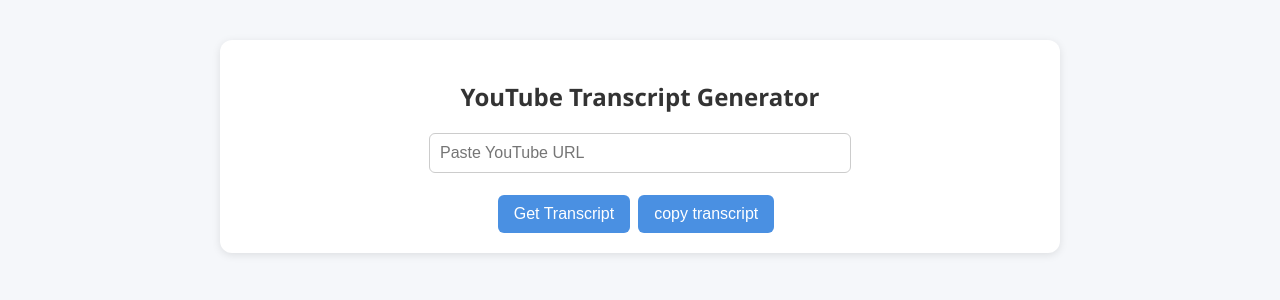
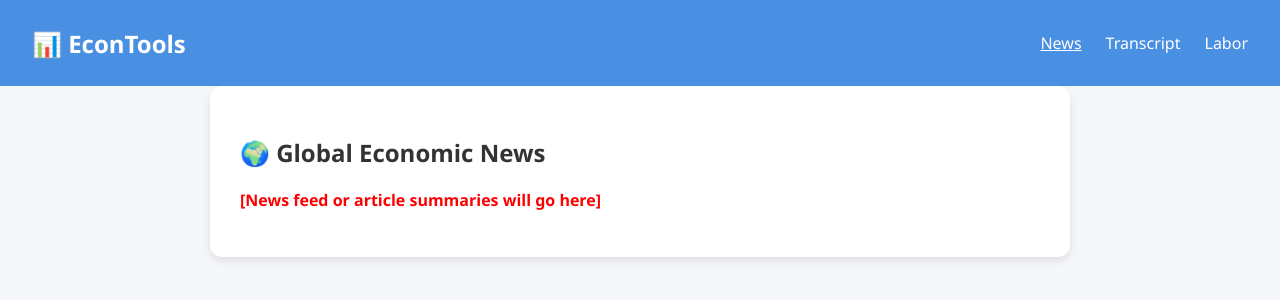
Before and after one commit to mihaimaxim/eco-app, a React (Create React App) app in the folder frontend/: page /news in a window 1280 px wide. Shown: the top 300 px of the page. Built offline with nearby package versions, Linux system fonts and the light colour scheme.

Commit message:
single page layout

```diff
--- a/frontend/package.json
+++ b/frontend/package.json
@@ -9,7 +9,8 @@
     "@testing-library/user-event": "^13.5.0",
     "react": "^19.1.1",
     "react-dom": "^19.1.1",
-    "react-scripts": "5.0.1",
+    "react-router-dom": "^7.7.1",
+    "react-scripts": "^5.0.1",
     "web-vitals": "^2.1.4"
   },
   "scripts": {
--- a/frontend/src/App.css
+++ b/frontend/src/App.css
@@ -1,38 +1,14 @@
 .App {
-  text-align: center;
+  background-color: #f5f7fa;
+  min-height: 100vh;
+  font-family: 'Segoe UI', sans-serif;
 }
 
-.App-logo {
-  height: 40vmin;
-  pointer-events: none;
+main {
+  max-width: 800px;
+  margin: 0 auto;
+  padding: 30px;
+  background: white;
+  border-radius: 12px;
+  box-shadow: 0 4px 10px rgba(0,0,0,0.1);
 }
-
-@media (prefers-reduced-motion: no-preference) {
-  .App-logo {
-    animation: App-logo-spin infinite 20s linear;
-  }
-}
-
-.App-header {
-  background-color: #282c34;
-  min-height: 100vh;
-  display: flex;
-  flex-direction: column;
-  align-items: center;
-  justify-content: center;
-  font-size: calc(10px + 2vmin);
-  color: white;
-}
-
-.App-link {
-  color: #61dafb;
-}
-
-@keyframes App-logo-spin {
-  from {
-    transform: rotate(0deg);
-  }
-  to {
-    transform: rotate(360deg);
-  }
-}
--- a/frontend/src/App.js
+++ b/frontend/src/App.js
@@ -1,49 +1,25 @@
-import { useState } from "react";
+import { BrowserRouter as Router, Routes, Route } from "react-router-dom";
+
+import Navbar from "./components/navbar/Navbar";
+import GlobalNews from "./components/news/News";
+import TranscriptTool from "./components/transcript/Transcript";
+import LaborSection from "./components/labor/Labor";
+
 import "./App.css";
 
 function App() {
-  const [url, setUrl] = useState("");
-  const [transcript, setTranscript] = useState("");
-  const [error, setError] = useState("");
-
-  const fetchTranscript = async () => {
-    setTranscript("");
-    setError("");
-    try {
-      const res = await fetch("http://localhost:5000/transcript", {
-        method: "POST",
-        headers: { "Content-Type": "application/json" },
-        body: JSON.stringify({ url }),
-      });
-      const data = await res.json();
-      if (res.ok) {
-        setTranscript(data.transcript);
-      } else {
-        setError(data.error || "Unknown error");
-      }
-    } catch (err) {
-      setError("Server not responding");
-    }
-  };
-
   return (
-    <div className="App">
-      <h2>YouTube Transcript Generator</h2>
-      <input
-        type="text"
-        placeholder="Paste YouTube URL"
-        value={url}
-        onChange={(e) => setUrl(e.target.value)}
-        style={{ width: "400px", marginBottom: "10px" }}
-      />
-      <br />
-      <button onClick={fetchTranscript}>Get Transcript</button>
-      {error && <p style={{ color: "red" }}>{error}</p>}
-      {transcript && <textarea rows={30} value={transcript} readOnly />}
-      <button onClick={() => navigator.clipboard.writeText(transcript)}>
-        copy transcript
-      </button>
-    </div>
+    <Router>
+      <Navbar />
+      <main className="main-content">
+        <Routes>
+          <Route path="/" element={<GlobalNews />} />
+          <Route path="/news" element={<GlobalNews />} />
+          <Route path="/transcript" element={<TranscriptTool />} />
+          <Route path="/labor" element={<LaborSection />} />
+        </Routes>
+      </main>
+    </Router>
   );
 }
 
--- /dev/null
+++ b/frontend/src/components/labor/Labor.css
@@ -0,0 +1,3 @@
+section {
+  margin-bottom: 40px;
+}
--- /dev/null
+++ b/frontend/src/components/labor/Labor.js
@@ -0,0 +1,10 @@
+function LaborSection() {
+  return (
+    <section>
+      <h2>🇺🇸 U.S. Labor Market Updates</h2>
+      <p>[Jobs data, wages, productivity info, etc.]</p>
+    </section>
+  );
+}
+
+export default LaborSection;
--- /dev/null
+++ b/frontend/src/components/navbar/Navbar.css
@@ -0,0 +1,33 @@
+.navbar {
+  background-color: #4a90e2;
+  color: white;
+  display: flex;
+  justify-content: space-between;
+  align-items: center;
+  padding: 16px 32px;
+  position: sticky;
+  top: 0;
+  z-index: 1000;
+}
+
+.nav-title {
+  font-size: 1.5rem;
+  font-weight: bold;
+}
+
+.nav-links {
+  list-style: none;
+  display: flex;
+  gap: 24px;
+}
+
+.nav-links a {
+  color: white;
+  text-decoration: none;
+  font-weight: 500;
+  font-size: 1rem;
+}
+
+.nav-links a.active {
+  text-decoration: underline;
+}
--- /dev/null
+++ b/frontend/src/components/navbar/Navbar.js
@@ -0,0 +1,29 @@
+import { NavLink } from "react-router-dom";
+import "./Navbar.css";
+
+function Navbar() {
+  return (
+    <nav className="navbar">
+      <div className="nav-title">📊 EconTools</div>
+      <ul className="nav-links">
+        <li>
+          <NavLink to="/news" activeclassname="active">
+            News
+          </NavLink>
+        </li>
+        <li>
+          <NavLink to="/transcript" activeclassname="active">
+            Transcript
+          </NavLink>
+        </li>
+        <li>
+          <NavLink to="/labor" activeclassname="active">
+            Labor
+          </NavLink>
+        </li>
+      </ul>
+    </nav>
+  );
+}
+
+export default Navbar;
--- /dev/null
+++ b/frontend/src/components/news/News.css
@@ -0,0 +1,3 @@
+section {
+  margin-bottom: 40px;
+}
--- /dev/null
+++ b/frontend/src/components/news/News.js
@@ -0,0 +1,10 @@
+function GlobalNews() {
+  return (
+    <section>
+      <h2>🌍 Global Economic News</h2>
+      <p>[News feed or article summaries will go here]</p>
+    </section>
+  );
+}
+
+export default GlobalNews;
--- /dev/null
+++ b/frontend/src/components/transcript/Transcript.css
@@ -0,0 +1,3 @@
+section {
+  margin-bottom: 40px;
+}
--- /dev/null
+++ b/frontend/src/components/transcript/Transcript.js
@@ -0,0 +1,51 @@
+import { useState } from "react";
+
+function GlobalNews() {
+  const [url, setUrl] = useState("");
+  const [transcript, setTranscript] = useState("");
+  const [error, setError] = useState("");
+
+  const fetchTranscript = async () => {
+    setTranscript("");
+    setError("");
+    try {
+      const res = await fetch("http://localhost:5000/transcript", {
+        method: "POST",
+        headers: { "Content-Type": "application/json" },
+        body: JSON.stringify({ url }),
+      });
+      const data = await res.json();
+      if (res.ok) {
+        setTranscript(data.transcript);
+      } else {
+        setError(data.error || "Unknown error");
+      }
+    } catch (err) {
+      setError("Server not responding");
+    }
+  };
+
+  return (
+    <section>
+      <h2>YouTube Transcript Generator</h2>
+      <input
+        type="text"
+        placeholder="Paste YouTube URL"
+        value={url}
+        onChange={(e) => setUrl(e.target.value)}
+        style={{ width: "400px", marginBottom: "10px" }}
+      />
+      <br />
+      <button onClick={fetchTranscript}>Get Transcript</button>
+      {error && <p style={{ color: "red" }}>{error}</p>}
+      {transcript && <textarea rows={30} value={transcript} readOnly />}
+      <button
+        onClick={() => navigator.clipboard.writeText(transcript) && setUrl("")}
+      >
+        copy transcript
+      </button>
+    </section>
+  );
+}
+
+export default GlobalNews;
```
Also changed, not shown: 1 other file (tests, documents, lock files or other folders).
